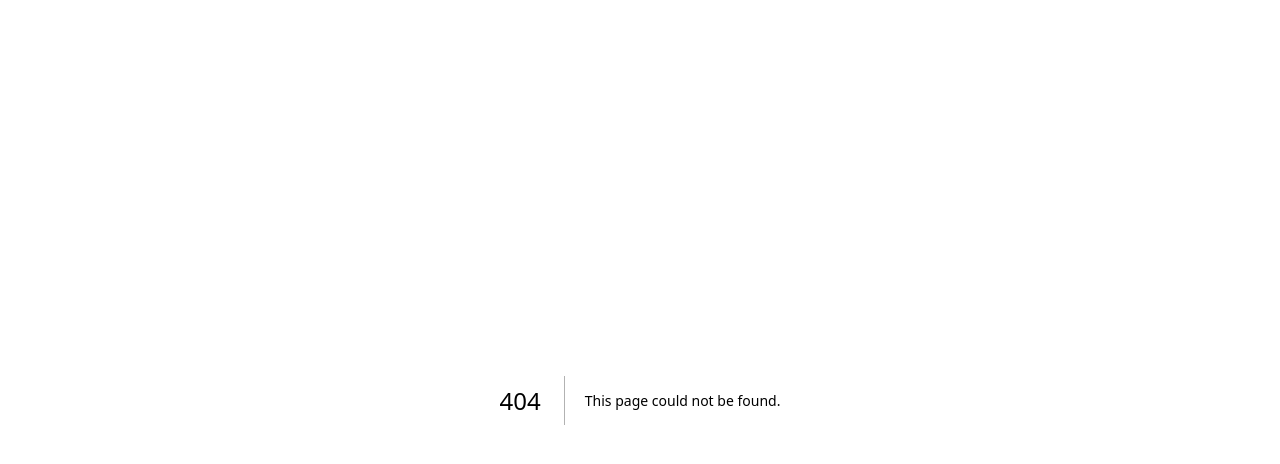
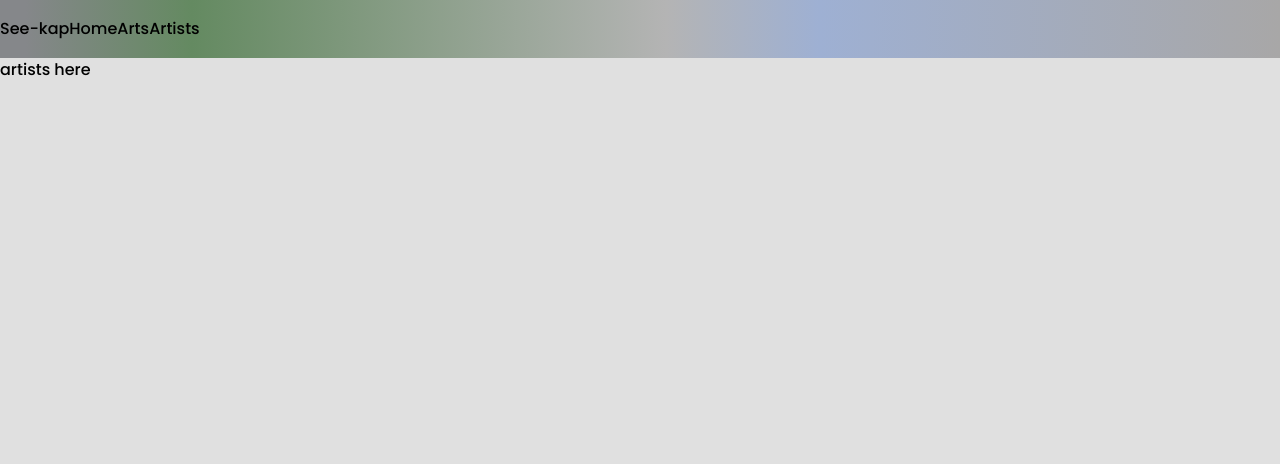
Before and after one commit to Lorenzo-Mariano/Seekap, a Next.js app: page /artistsTab in a window 1280 px wide. Before the commit this address had no page. Shown: the top 464 px of the page. Built offline with nearby package versions, Linux system fonts and the light colour scheme.

Commit message:
Created pages

```diff
--- /dev/null
+++ b/src/components/Layout.js
@@ -0,0 +1,10 @@
+import NavBar from "./NavBar";
+
+export default function Layout({ children }) {
+    return (
+        <>
+            <NavBar></NavBar>
+            {children}
+        </>
+    );
+}
--- /dev/null
+++ b/src/components/NavBar.js
@@ -0,0 +1,14 @@
+import Link from "next/link";
+import styles from './NavBar.module.css';
+
+export default function NavBar() {
+    console.log(styles)
+    return (
+        <div className={styles['nav-bar']}>
+            <Link href={'/'}>See-kap</Link>
+            <Link href={'/'}>Home</Link>
+            <Link href={'/artworksTab'}>Arts</Link>
+            <Link href={'/artistsTab'}>Artists</Link>
+        </div>
+    );
+}
--- /dev/null
+++ b/src/components/NavBar.module.css
@@ -0,0 +1,17 @@
+.nav-bar {
+  display: flex;
+  align-items: center;
+  justify-content: flex-start;
+
+  height: 58px;
+
+  background: rgb(167, 169, 173);
+  background: linear-gradient(
+    90deg,
+    rgb(133, 135, 138) 2%,
+    rgb(100, 138, 97) 15%,
+    rgb(180, 180, 180) 52%,
+    rgb(158, 176, 211) 64%,
+    rgb(168, 167, 167) 100%
+  );
+}
--- a/src/pages/_app.js
+++ b/src/pages/_app.js
@@ -1,5 +1,18 @@
+import Layout from '@/components/Layout'
 import '@/styles/globals.css'
+import Head from 'next/head'
 
 export default function App({ Component, pageProps }) {
-  return <Component {...pageProps} />
+  return (
+    <>
+      <Head>
+        <link rel="preconnect" href="https://fonts.googleapis.com" />
+        <link rel="preconnect" href="https://fonts.gstatic.com" crossorigin />
+        <link href="https://fonts.googleapis.com/css2?family=Poppins:wght@300;500&display=swap" rel="stylesheet" />
+      </Head>
+      <Layout>
+        <Component {...pageProps} />
+      </Layout>
+    </>
+  )
 }
--- /dev/null
+++ b/src/pages/artistsTab/index.js
@@ -0,0 +1,5 @@
+export default function ArtistsPage() {
+    return (
+        <div>artists here</div>
+    );
+}
--- /dev/null
+++ b/src/pages/artworksTab/index.js
@@ -0,0 +1,5 @@
+export default function ArtworksTab() {
+    return (
+        <div>artworks go here</div>
+    );
+}
--- a/src/pages/index.js
+++ b/src/pages/index.js
@@ -1,124 +1,11 @@
-import Image from 'next/image'
-import { Inter } from 'next/font/google'
 
-const inter = Inter({ subsets: ['latin'] })
 
 export default function Home() {
   return (
-    <main className="flex min-h-screen flex-col items-center justify-between p-24">
-      <div className="z-10 w-full max-w-5xl items-center justify-between font-mono text-sm lg:flex">
-        <p className="fixed left-0 top-0 flex w-full justify-center border-b border-gray-300 bg-gradient-to-b from-zinc-200 pb-6 pt-8 backdrop-blur-2xl dark:border-neutral-800 dark:bg-zinc-800/30 dark:from-inherit lg:static lg:w-auto  lg:rounded-xl lg:border lg:bg-gray-200 lg:p-4 lg:dark:bg-zinc-800/30">
-          Get started by editing&nbsp;
-          <code className="font-mono font-bold">src/pages/index.js</code>
-        </p>
-        <div className="fixed bottom-0 left-0 flex h-48 w-full items-end justify-center bg-gradient-to-t from-white via-white dark:from-black dark:via-black lg:static lg:h-auto lg:w-auto lg:bg-none">
-          <a
-            className="pointer-events-none flex place-items-center gap-2 p-8 lg:pointer-events-auto lg:p-0"
-            href="https://vercel.com?utm_source=create-next-app&utm_medium=default-template-tw&utm_campaign=create-next-app"
-            target="_blank"
-            rel="noopener noreferrer"
-          >
-            By{' '}
-            <Image
-              src="/vercel.svg"
-              alt="Vercel Logo"
-              className="dark:invert"
-              width={100}
-              height={24}
-              priority
-            />
-          </a>
-        </div>
+    <>
+      <div>
+        We are dedicated to keeping the memory of our great forebearers in the domain of visual arts.
       </div>
-
-      <div className="relative flex place-items-center before:absolute before:h-[300px] before:w-[480px] before:-translate-x-1/2 before:rounded-full before:bg-gradient-radial before:from-white before:to-transparent before:blur-2xl before:content-[''] after:absolute after:-z-20 after:h-[180px] after:w-[240px] after:translate-x-1/3 after:bg-gradient-conic after:from-sky-200 after:via-blue-200 after:blur-2xl after:content-[''] before:dark:bg-gradient-to-br before:dark:from-transparent before:dark:to-blue-700/10 after:dark:from-sky-900 after:dark:via-[#0141ff]/40 before:lg:h-[360px]">
-        <Image
-          className="relative dark:drop-shadow-[0_0_0.3rem_#ffffff70] dark:invert"
-          src="/next.svg"
-          alt="Next.js Logo"
-          width={180}
-          height={37}
-          priority
-        />
-      </div>
-
-      <div className="mb-32 grid text-center lg:mb-0 lg:grid-cols-4 lg:text-left">
-        <a
-          href="https://nextjs.org/docs?utm_source=create-next-app&utm_medium=default-template-tw&utm_campaign=create-next-app"
-          className="group rounded-lg border border-transparent px-5 py-4 transition-colors hover:border-gray-300 hover:bg-gray-100 hover:dark:border-neutral-700 hover:dark:bg-neutral-800/30"
-          target="_blank"
-          rel="noopener noreferrer"
-        >
-          <h2 className={`${inter.className} mb-3 text-2xl font-semibold`}>
-            Docs{' '}
-            <span className="inline-block transition-transform group-hover:translate-x-1 motion-reduce:transform-none">
-              -&gt;
-            </span>
-          </h2>
-          <p
-            className={`${inter.className} m-0 max-w-[30ch] text-sm opacity-50`}
-          >
-            Find in-depth information about Next.js features and API.
-          </p>
-        </a>
-
-        <a
-          href="https://nextjs.org/learn?utm_source=create-next-app&utm_medium=default-template-tw&utm_campaign=create-next-app"
-          className="group rounded-lg border border-transparent px-5 py-4 transition-colors hover:border-gray-300 hover:bg-gray-100 hover:dark:border-neutral-700 hover:dark:bg-neutral-800/30"
-          target="_blank"
-          rel="noopener noreferrer"
-        >
-          <h2 className={`${inter.className} mb-3 text-2xl font-semibold`}>
-            Learn{' '}
-            <span className="inline-block transition-transform group-hover:translate-x-1 motion-reduce:transform-none">
-              -&gt;
-            </span>
-          </h2>
-          <p
-            className={`${inter.className} m-0 max-w-[30ch] text-sm opacity-50`}
-          >
-            Learn about Next.js in an interactive course with&nbsp;quizzes!
-          </p>
-        </a>
-
-        <a
-          href="https://vercel.com/templates?framework=next.js&utm_source=create-next-app&utm_medium=default-template-tw&utm_campaign=create-next-app"
-          className="group rounded-lg border border-transparent px-5 py-4 transition-colors hover:border-gray-300 hover:bg-gray-100 hover:dark:border-neutral-700 hover:dark:bg-neutral-800/30"
-          target="_blank"
-          rel="noopener noreferrer"
-        >
-          <h2 className={`${inter.className} mb-3 text-2xl font-semibold`}>
-            Templates{' '}
-            <span className="inline-block transition-transform group-hover:translate-x-1 motion-reduce:transform-none">
-              -&gt;
-            </span>
-          </h2>
-          <p
-            className={`${inter.className} m-0 max-w-[30ch] text-sm opacity-50`}
-          >
-            Discover and deploy boilerplate example Next.js&nbsp;projects.
-          </p>
-        </a>
-
-        <a
-          href="https://vercel.com/new?utm_source=create-next-app&utm_medium=default-template-tw&utm_campaign=create-next-app"
-          className="group rounded-lg border border-transparent px-5 py-4 transition-colors hover:border-gray-300 hover:bg-gray-100 hover:dark:border-neutral-700 hover:dark:bg-neutral-800/30"
-          target="_blank"
-          rel="noopener noreferrer"
-        >
-          <h2 className={`${inter.className} mb-3 text-2xl font-semibold`}>
-            Deploy{' '}
-            <span className="inline-block transition-transform group-hover:translate-x-1 motion-reduce:transform-none">
-              -&gt;
-            </span>
-          </h2>
-          <p
-            className={`${inter.className} m-0 max-w-[30ch] text-sm opacity-50`}
-          >
-            Instantly deploy your Next.js site to a shareable URL with Vercel.
-          </p>
-        </a>
-      </div>
-    </main>
-  )
+    </>
+  );
 }
--- a/src/styles/globals.css
+++ b/src/styles/globals.css
@@ -1,27 +1,21 @@
 @tailwind base;
 @tailwind components;
 @tailwind utilities;
+@import url("https://fonts.googleapis.com/css2?family=Poppins:wght@300;500&display=swap");
 
-:root {
-  --foreground-rgb: 0, 0, 0;
-  --background-start-rgb: 214, 219, 220;
-  --background-end-rgb: 255, 255, 255;
+* {
+  margin: 0px;
+  padding: 0px;
+  font-family: "Poppins", "Times New Roman";
 }
 
-@media (prefers-color-scheme: dark) {
-  :root {
-    --foreground-rgb: 255, 255, 255;
-    --background-start-rgb: 0, 0, 0;
-    --background-end-rgb: 0, 0, 0;
-  }
+html {
+  min-height: 100%;
 }
 
 body {
-  color: rgb(var(--foreground-rgb));
-  background: linear-gradient(
-      to bottom,
-      transparent,
-      rgb(var(--background-end-rgb))
-    )
-    rgb(var(--background-start-rgb));
+  height: 100%;
+  margin: 0;
+
+  background-color: #e0e0e0;
 }
```
